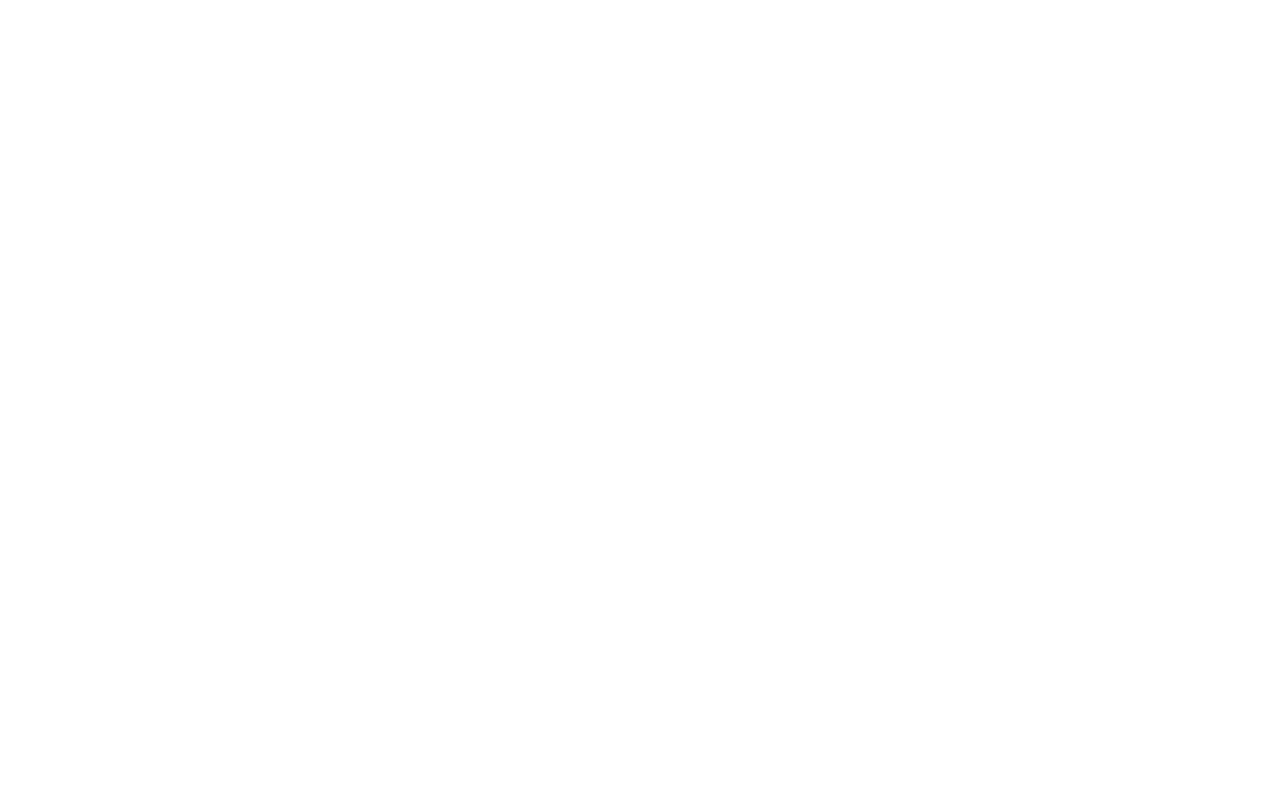
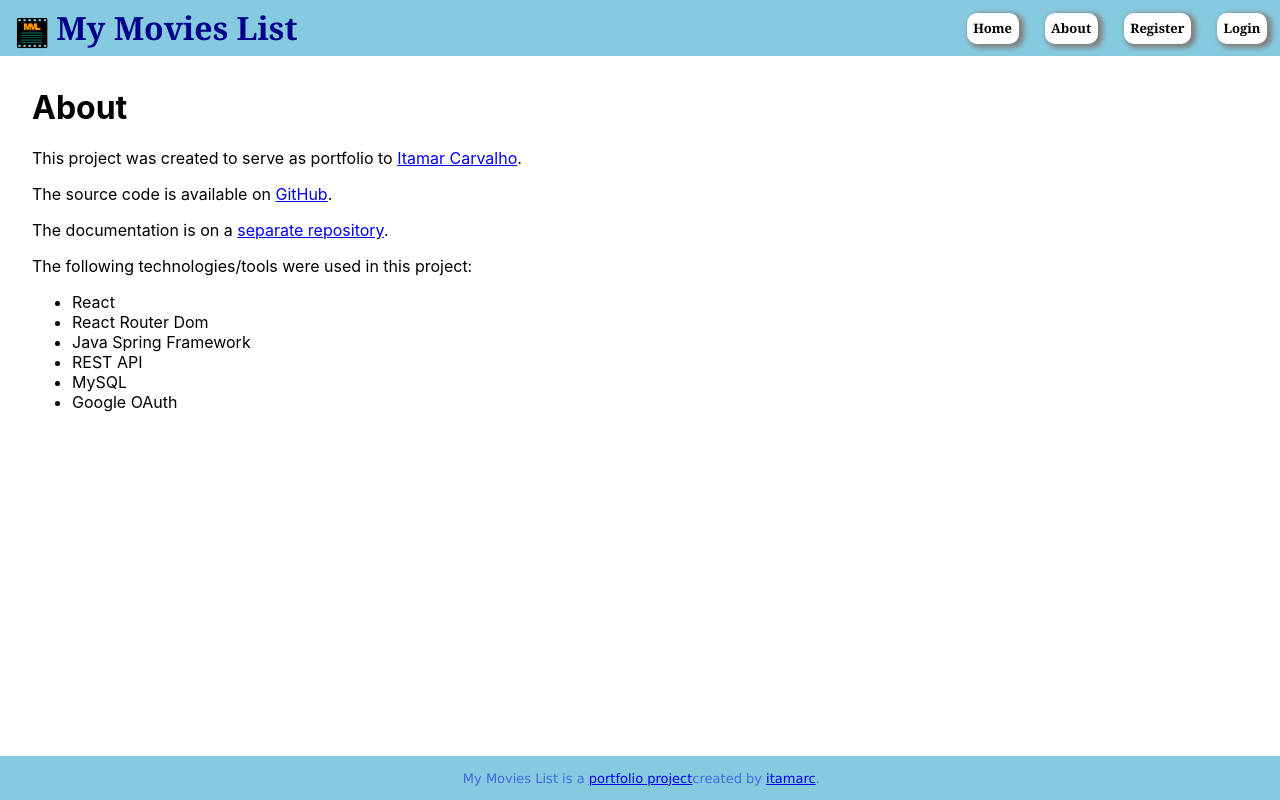
Before and after one commit to itamarc/mymovieslist-web, a React (Create React App) app: page /about in a window 1280 px wide. Before the commit this address had no page. Built offline with nearby package versions, Linux system fonts and the light colour scheme.

Commit message:
Menu navigation working with login status

```diff
--- a/src/App.css
+++ b/src/App.css
@@ -64,6 +64,10 @@
   background-color: white;
 }
 
+#about {
+  margin: 2em;
+}
+
 footer {
   background-color: rgb(134, 202, 224);
   color: royalblue;
--- a/src/App.js
+++ b/src/App.js
@@ -9,6 +9,8 @@
 import Login from './pages/Login';
 import MovieLists from './pages/MovieLists';
 import UserData from './pages/UserData';
+import About from './pages/About';
+import Register from './pages/Register';
 
 import './App.css';
 
@@ -19,6 +21,8 @@
         <Route element={<Layout />}>
           <Route path="/" element={<MovieLists />} />
           <Route path="/login" element={<Login />} />
+          <Route path="/about" element={<About />} />
+          <Route path="/register" element={<Register />} />
           <Route
             path="/user"
             element={
--- a/src/components/Menu.js
+++ b/src/components/Menu.js
@@ -1,12 +1,14 @@
 import React from 'react';
+import { useNavigate } from 'react-router-dom';
 
 import RegisterLogin from './RegisterLogin';
 
 function Menu() {
+    const navigate = useNavigate()
     return (
         <div className='menu-items'>
-            <button className="menu-item">Home</button>
-            <button className="menu-item">About</button>
+            <button className="menu-item" onClick={() => navigate("/")}>Home</button>
+            <button className="menu-item" onClick={() => navigate("/about")}>About</button>
             <RegisterLogin />
         </div>
     );
--- a/src/components/RegisterLogin.js
+++ b/src/components/RegisterLogin.js
@@ -1,21 +1,26 @@
 import React, { useContext } from 'react';
+import { useNavigate } from 'react-router-dom';
 
 import { AuthContext } from "../nav/context";
 
 function RegisterLogin() {
+    const navigate = useNavigate()
     let auth = useContext(AuthContext);
     const authenticated = auth.authenticated;
     const username = auth.username;
 
-    if (authenticated) {
+    if (auth.user) {
         return (
-            <button className="menu-item">{username}</button>
+            <span className='menu-items'>
+                <button className="menu-item" onClick={() => navigate("/user")}>{auth.user}</button>
+                <button className="menu-item" onClick={() => auth.signout()}>Logout</button>
+            </span>
         );
     } else {
         return (
             <span className='menu-items'>
-                <button className="menu-item">Register</button>
-                <button className="menu-item">Login</button>
+                <button className="menu-item" onClick={() => navigate("/register")}>Register</button>
+                <button className="menu-item" onClick={() => navigate("/login")}>Login</button>
             </span>
         );
     }
--- a/src/nav/auth.js
+++ b/src/nav/auth.js
@@ -21,7 +21,7 @@
     let auth = useContext(AuthContext);
     let location = useLocation();
 
-    if (!auth.authenticated) {
+    if (!auth.user) {
         // Redirect them to the /login page, but save the current location they were
         // trying to go to when they were redirected. This allows us to send them
         // along to that page after they login, which is a nicer user experience
--- /dev/null
+++ b/src/pages/About.js
@@ -0,0 +1,24 @@
+import React from "react";
+
+function About() {
+    return (
+        <div id="about">
+            <h1>About</h1>
+            <p>This project was created to serve as portfolio to <a href="https://github.com/itamarc">Itamar Carvalho</a>.</p>
+            <p>The source code is available on <a href="https://itamarc.github.io/mymovieslist-web">GitHub</a>.</p>
+            <p>The documentation is on a <a href="https://itamarc.github.io/mymovieslist">separate repository</a>.</p>
+            <p>The following technologies/tools were used in this project:<br/>
+                <ul>
+                    <li>React</li>
+                    <li>React Router Dom</li>
+                    <li>Java Spring Framework</li>
+                    <li>REST API</li>
+                    <li>MySQL</li>
+                    <li>Google OAuth</li>
+                </ul>
+            </p>
+        </div>
+    );
+}
+
+export default About;
--- a/src/pages/Login.js
+++ b/src/pages/Login.js
@@ -28,8 +28,6 @@
 
     return (
         <div>
-            <p>You must log in to view the page at {from}</p>
-
             <form onSubmit={handleSubmit}>
             <label>
                 Username: <input name="username" type="text" />
--- /dev/null
+++ b/src/pages/Register.js
@@ -0,0 +1,11 @@
+import React from "react";
+
+function Register() {
+    return (
+        <div>
+            <h1>Register</h1>
+        </div>
+    );
+}
+
+export default Register;
```
Also changed, not shown: 1 other file (tests, documents, lock files or other folders).
